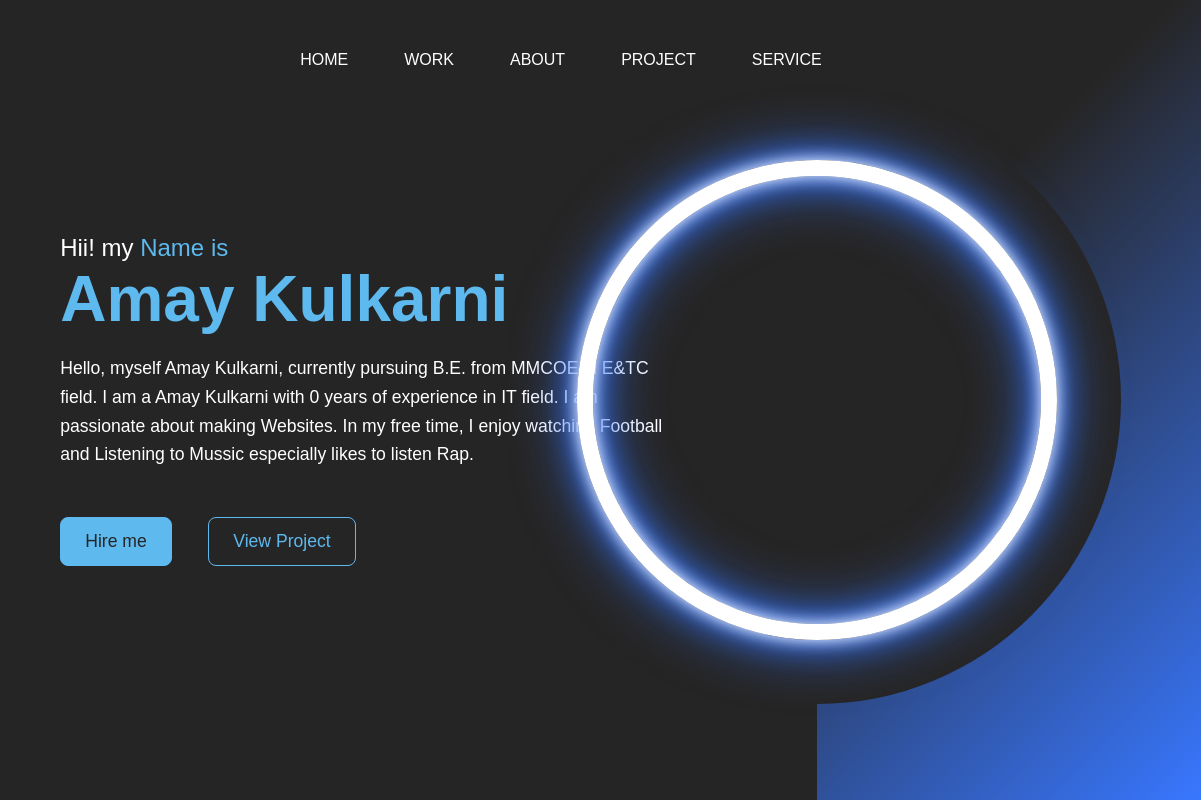
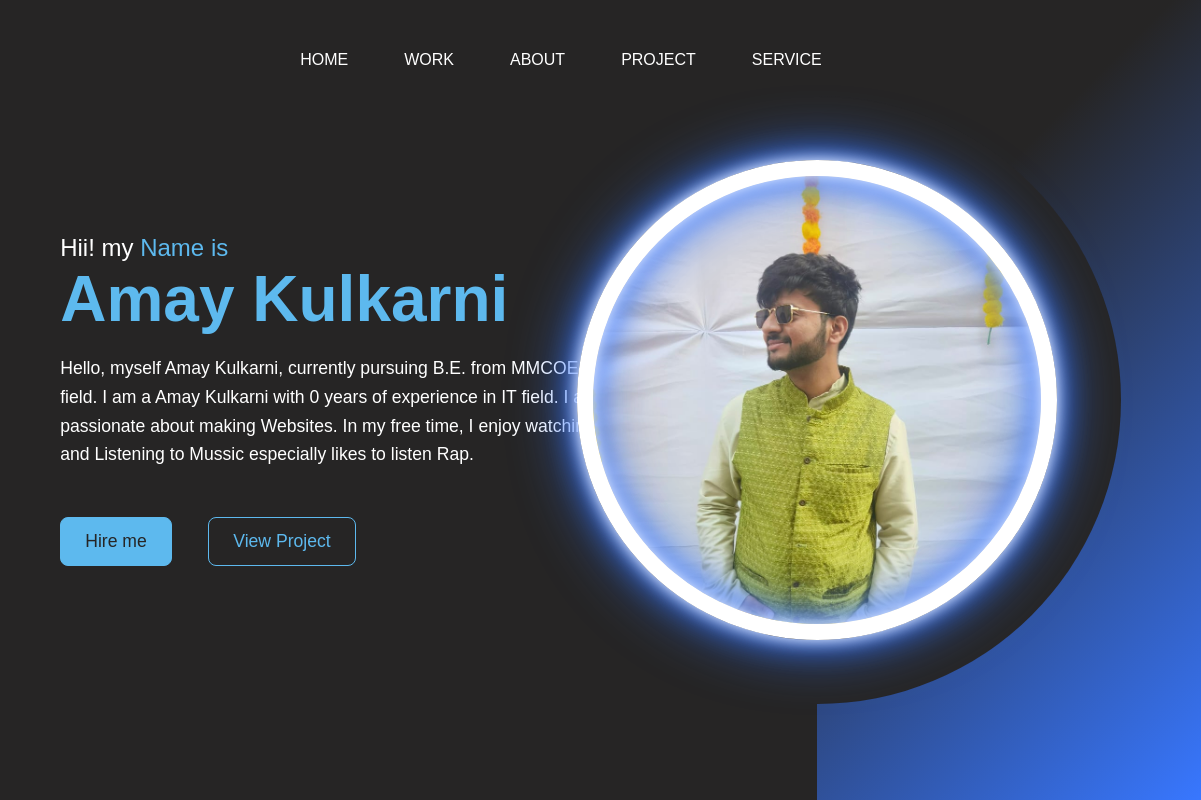
Before and after one commit to askamay/portfolio_website, a plain HTML site: page index.html in a window 1280 px wide. Shown: the full height of the page, 79-1280 px from the left. Drawn offline with Linux system fonts and the light colour scheme.

Commit message:
Update style.css

```diff
--- a/style.css
+++ b/style.css
@@ -141,7 +141,7 @@ button:nth-child(2):hover{
 
 .circle:nth-child(2){
     width: 30rem;
-    background-image: url(images/Amay_portfolio image.jpg);
+    background-image: url("/images/Amay_portfolioimage.jpg");
     background-size: 100%;
     background-repeat: no-repeat;
     border: 1rem solid white;
```
